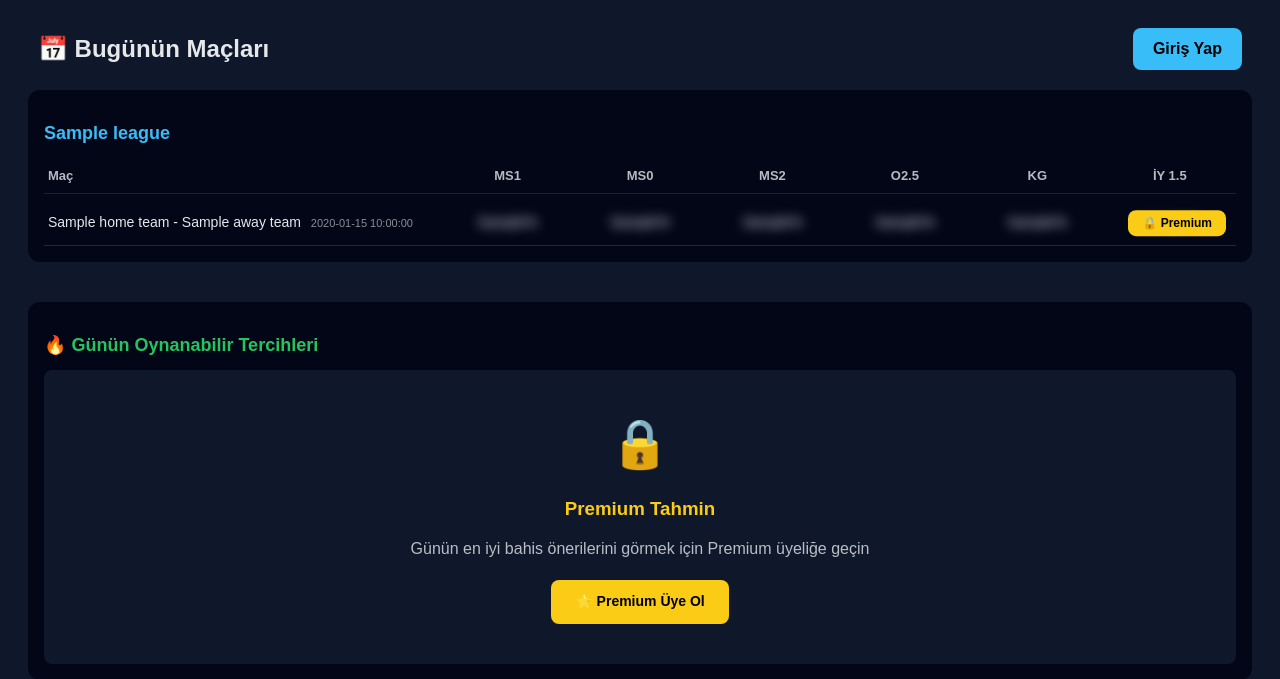
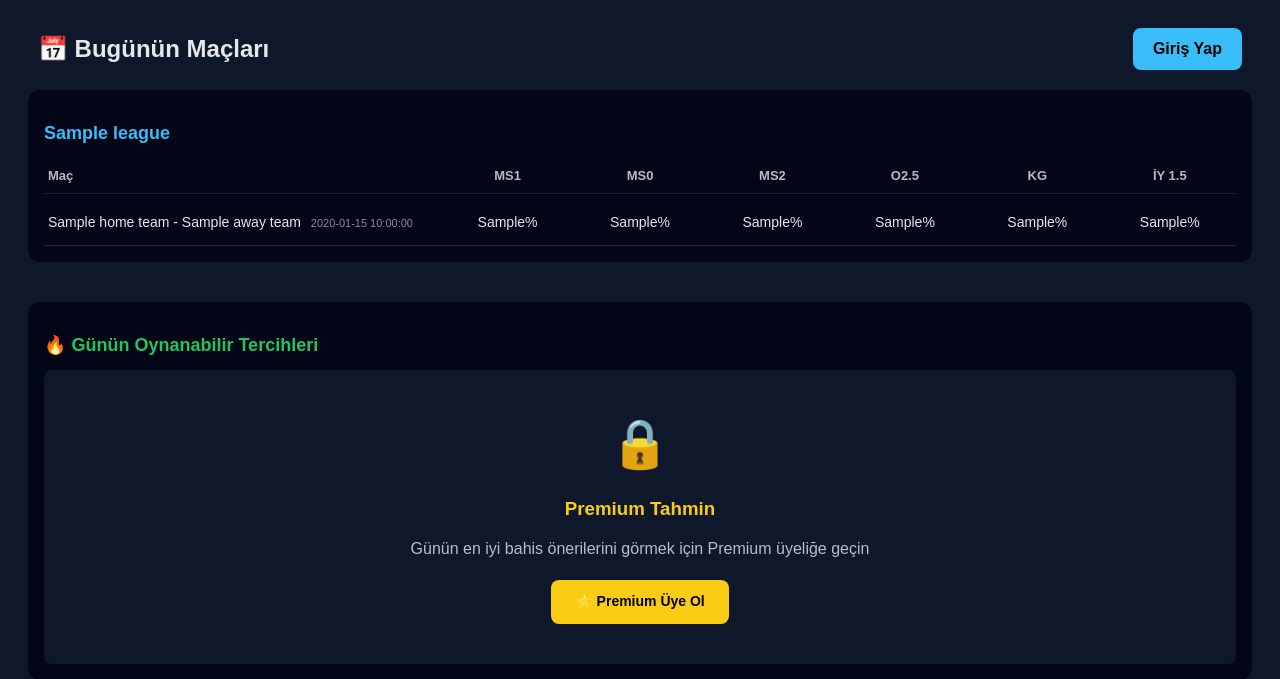
Before and after one commit to em1rekinci/analizsitesi, a FastAPI app: template templates/dashboard.html in a window 1280 px wide. Shown: the top 679 px of the page. Run offline with FastAPI, Linux system fonts and the light colour scheme; the template is opened without the code that fills it: most values are stand-ins (such as "Sample title", 1, 10 or a date in 2020).

Commit message:
kurtlar vadisi operasyonu bitmiştir

```diff
--- a/templates/dashboard.html
+++ b/templates/dashboard.html
@@ -208,28 +208,28 @@
     </div>
 
     {% for match in league_matches %}
-    <div class="match-row {% if not match.is_free and not is_premium %}locked{% endif %}">
+    <div class="match-row {% if not match.is_free and is_free_user %}locked{% endif %}">
 
       <div class="cell match">
         {{ match.homeTeam.name }} - {{ match.awayTeam.name }}
         <span class="time">{{ match.time }}</span>
-        {% if match.is_free and not is_premium %}
+        {% if match.is_free and is_free_user %}
           <span class="free-badge">🎁 ÜCRETSİZ</span>
         {% endif %}
       </div>
 
       {% for key in ["MS1","MS0","MS2","O25","KG","FH15"] %}
-      <div class="cell {% if not match.is_free and not is_premium %}blur{% endif %}">
+      <div class="cell {% if not match.is_free and is_free_user %}blur{% endif %}">
         {{ match.markets[key] }}%
         {% if match.markets.best == key and match.markets.best_value >= 65 %}
-          {% if match.is_free or is_premium %}
+          {% if match.is_free or not is_free_user %}
             <span class="star">⭐</span>
           {% endif %}
         {% endif %}
       </div>
       {% endfor %}
 
-      {% if not match.is_free and not is_premium %}
+     {% if not match.is_free and is_free_user %}
       <div class="premium-overlay">
         {% if not user %}
         <a href="/register" class="premium-btn">🔒 Premium</a>
@@ -258,8 +258,8 @@
       </ul>
     {% else %}
       <!-- Free kullanıcılar için en iyi 2-3 tahmini göster -->
-      {% set sorted_picks = picks|sort(attribute='value', reverse=True) %}
-      {% set free_picks = sorted_picks[:free_count] %}
+      {% set free_picks = picks | selectattr("is_free") | list %}
+
 
       {% if free_picks %}
       <div style="background: #064e3b; border: 2px solid #10b981; border-radius: 8px; padding: 20px; margin-bottom: 20px;">
```
